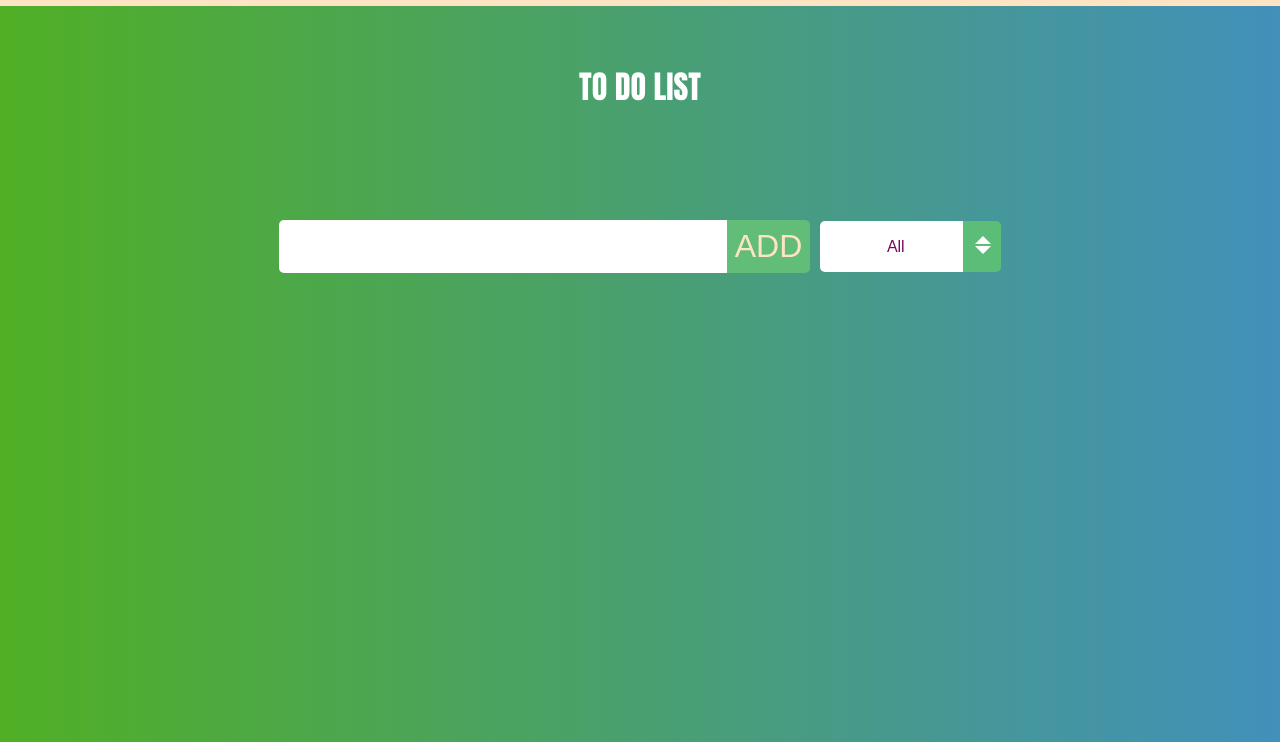
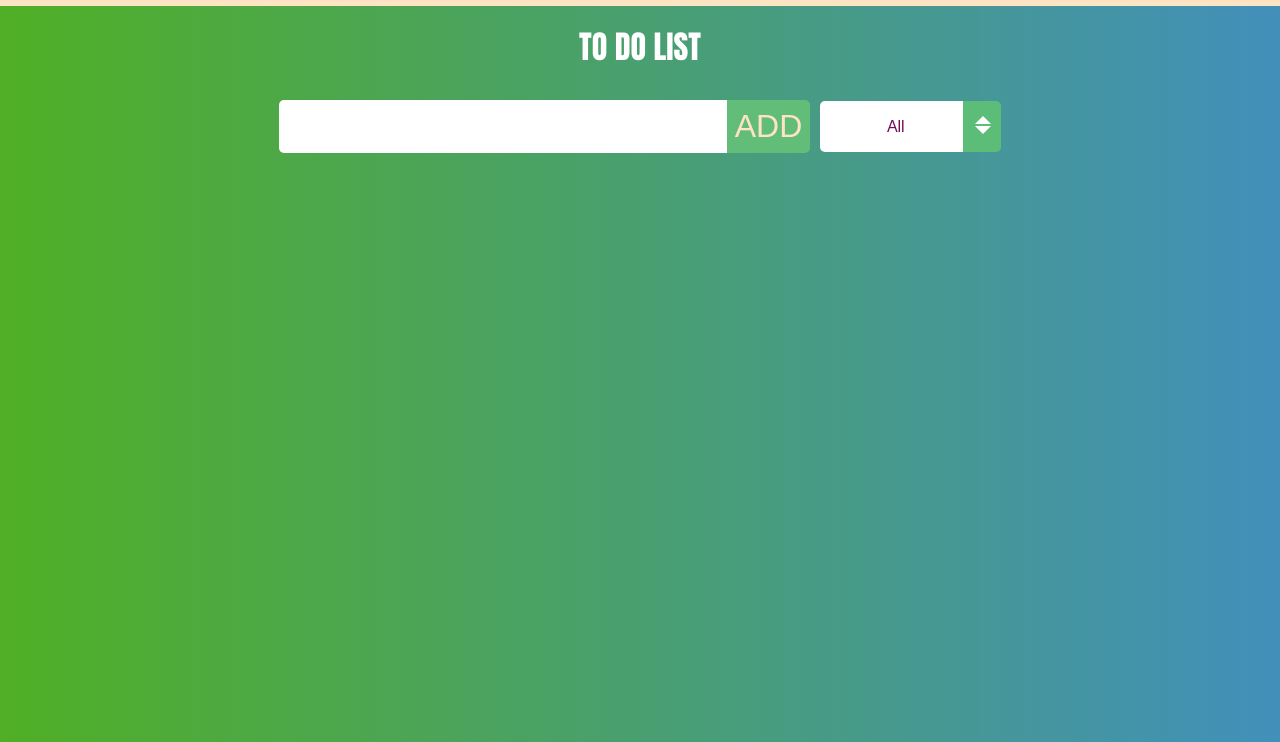
Before and after one commit to BakiniKolaci/Todo-List-, a plain HTML site: page index.html in a window 1280 px wide. Shown: the part 58-800 px from the top of the page. Drawn offline with Linux system fonts and the light colour scheme.

Commit message:
smanjen header height

```diff
--- a/css/styles.css
+++ b/css/styles.css
@@ -68,11 +68,12 @@ header {
   font-weight: 800;
   font-optical-sizing: initial;
   font-size: 2rem;
+  height: 1;
 }
 
 header,
 form {
-  min-height: 20vh;
+  min-height: 10vh;
   display: flex;
   justify-content: center;
   align-items: center;
```
Also changed, not shown: index.html (+0 -1 lines), izvjestaj.html (+5 -0 lines).
